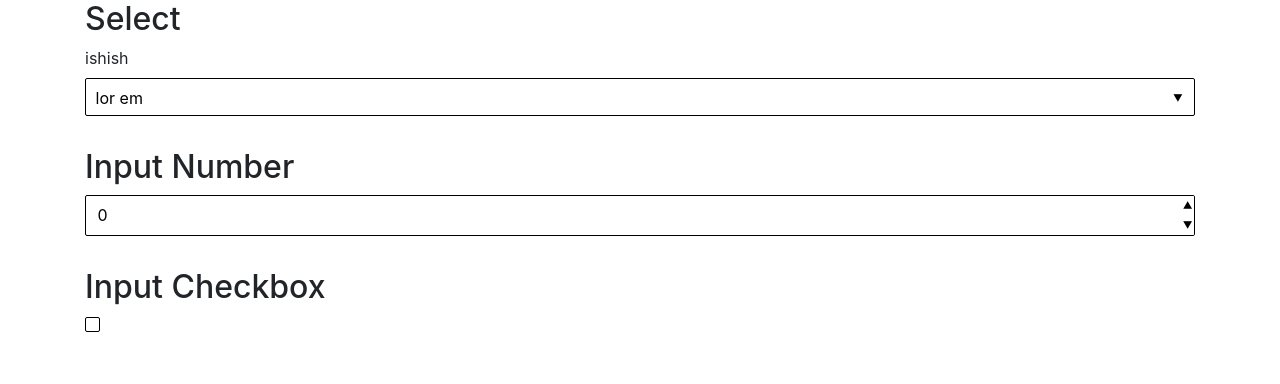
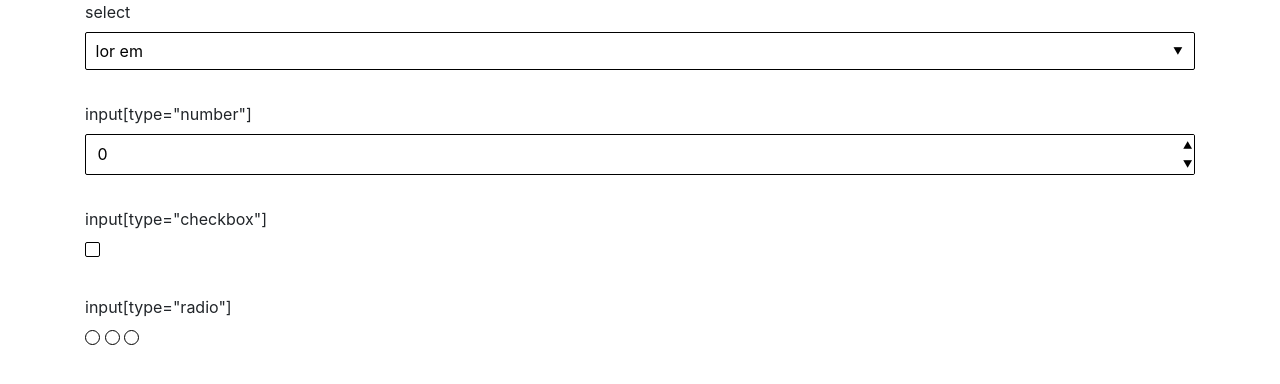
Before and after one commit to aznoqmous/custom-fields, a website built with webpack: page index.html in a window 1280 px wide. Built offline with nearby package versions, Linux system fonts and the light colour scheme.

Commit message:
added custom-input-radio

```diff
--- a/index.html
+++ b/index.html
@@ -9,13 +9,16 @@
             .block {
                 margin-bottom: 2rem;
             }
+
+            label, input {
+                display: block;
+            }
         </style>
     </head>
     <body class="container">
         <div class="block">
-            <h2>Select</h2>
-            <label for="ishish">ishish</label>
-            <select name="ishish">
+            <label for="select">select</label>
+            <select name="select">
                 <option value="0">lor em</option>
                 <option value="1">em isp</option>
                 <option value="2">isp mu</option>
@@ -24,13 +27,20 @@
 
 
         <div class="block">
-            <h2>Input Number</h2>
-            <input type="number" name="ish" value="0">
+            <label for="number">input[type="number"]</label>
+            <input type="number" name="number" value="0">
         </div>
 
         <div class="block">
-            <h2>Input Checkbox</h2>
-            <input type="checkbox" name="ish" value="1">
+            <label for="checkbox">input[type="checkbox"]</label>
+            <input type="checkbox" name="checkbox" value="1">
+        </div>
+
+        <div class="block">
+            <label for="radio">input[type="radio"]</label>
+            <input type="radio" name="radio" value="Oui" placeholder="Oui">
+            <input type="radio" name="radio" value="Non">
+            <input type="radio" name="radio" value="Sans opinion">
         </div>
 
     </body>
--- /dev/null
+++ b/scss/fields/custom-input-radio.scss
@@ -0,0 +1,37 @@
+.custom-input-radio {
+    @include element;
+
+    padding: 0;
+    position: relative;
+    display: inline-block;
+    line-height: 0;
+    overflow: hidden;
+
+    cursor: pointer;
+
+    border-radius: 50%;
+
+    > input[type="radio"] {
+        opacity: 0;
+        cursor: pointer;
+        min-width: 100%;
+        min-height: 100%;
+    }
+
+    &:before {
+        content: "";
+        @include transition;
+        @include absolute-fill;
+        @include flex-center;
+        pointer-events: none;
+    }
+
+    &.active:before {
+        content: $symbol_checked;
+        @include activeColors;
+    }
+
+    &:hover:before {
+        @include hoverColors;
+    }
+}
--- a/scss/style.scss
+++ b/scss/style.scss
@@ -2,3 +2,4 @@
 @import 'fields/custom-select';
 @import 'fields/custom-input-number';
 @import 'fields/custom-input-checkbox';
+@import 'fields/custom-input-radio';
--- a/src/custom-fields.js
+++ b/src/custom-fields.js
@@ -1,6 +1,7 @@
 import CustomSelect from './custom-select'
 import CustomInputNumber from './custom-input-number'
 import CustomInputCheckbox from './custom-input-checkbox'
+import CustomInputRadio from './custom-input-radio'
 
 export default class CustomFields {
     constructor(selector){
@@ -29,6 +30,7 @@ export default class CustomFields {
 
             if(el.tagName == 'INPUT' && el.type == 'number') new CustomInputNumber(el)
             if(el.tagName == 'INPUT' && el.type == 'checkbox') new CustomInputCheckbox(el)
+            if(el.tagName == 'INPUT' && el.type == 'radio') new CustomInputRadio(el)
             if(el.tagName == 'SELECT') new CustomSelect(el)
 
         })
--- /dev/null
+++ b/src/custom-input-radio.js
@@ -0,0 +1,20 @@
+import CustomElement from './custom-element'
+
+export default class CustomInputRadio extends CustomElement {
+
+    constructor(el){
+        super(el, 'custom-input-radio')
+        this.bind()
+    }
+
+    bind(){
+        this.el.addEventListener('change', (e)=>{
+            let siblings = [...document.querySelectorAll(`input[type="radio"][name="${this.el.name}"]`)]
+            siblings.map(el => {
+                if(el.checked) el.parentElement.classList.add('active')
+                else el.parentElement.classList.remove('active')
+            })
+        })
+    }
+
+}
```
Also changed, not shown: dist/main.js.
